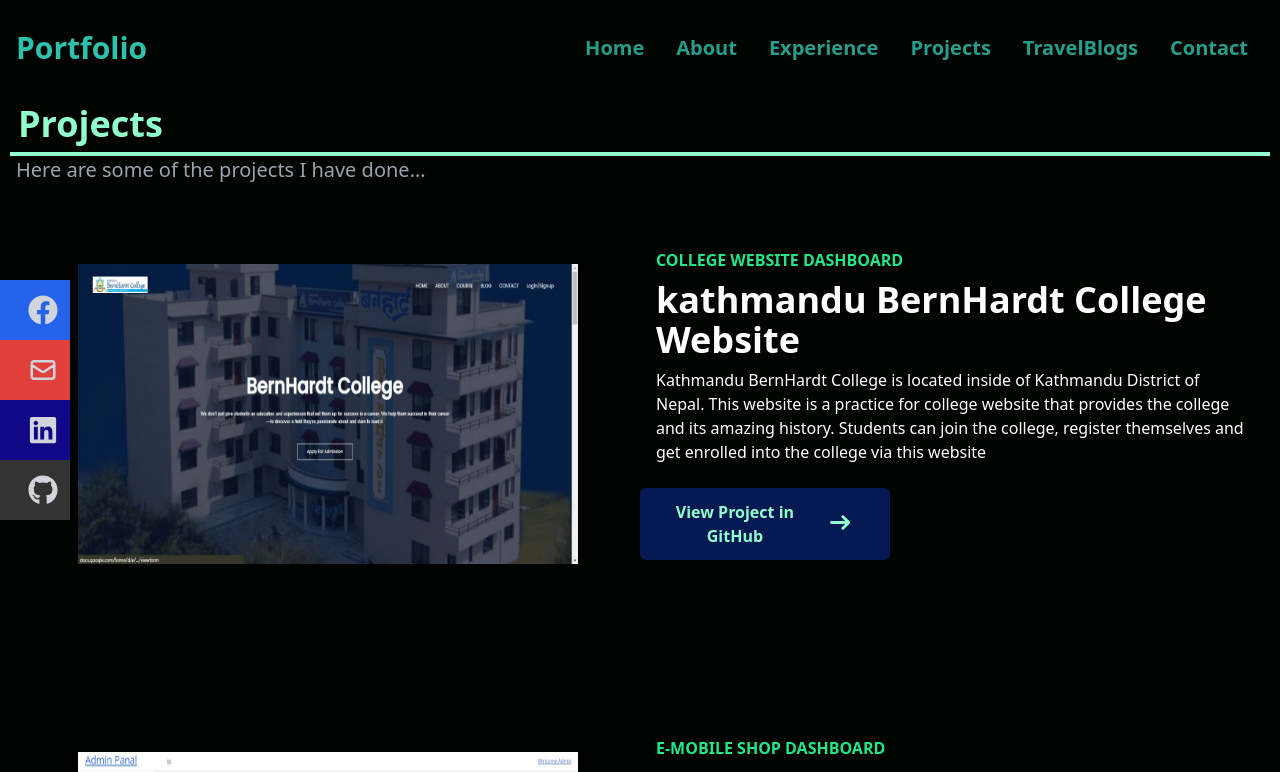
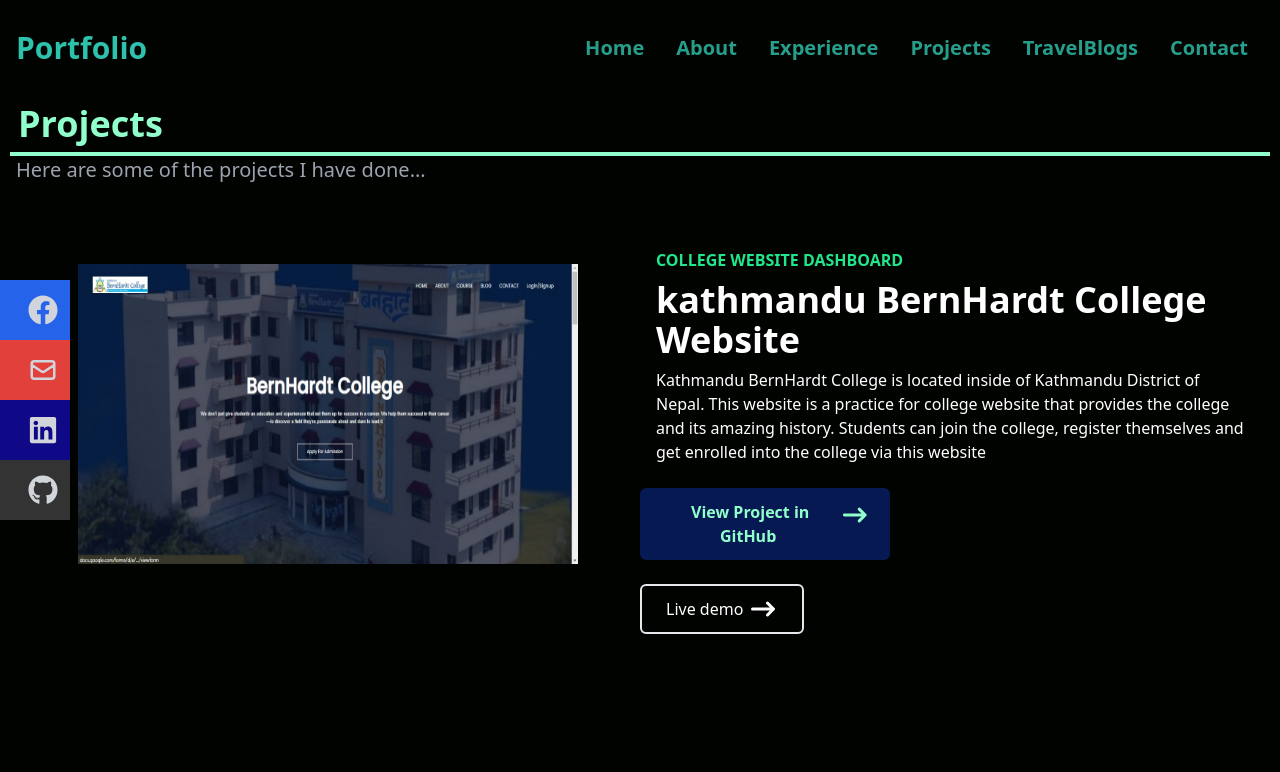
Before and after one commit to Bishal007-eng/portfolio, a React (Create React App) app: page /Projects in a window 1280 px wide. Shown: the top 772 px of the page. Built offline with nearby package versions, Linux system fonts and the light colour scheme.

Commit message:
Project setup for Deployment success

```diff
--- a/src/Components/Project.js
+++ b/src/Components/Project.js
@@ -9,6 +9,8 @@
 import TextUtility from '../images/textUtility.jpg';
 import RecipeBook from '../images/RecipeBook.jpg';
 import projectDatabase from './projectDatabase.json';
+
+import { HiArrowNarrowRight } from 'react-icons/hi'
 
 
 export default function Project() {
@@ -72,23 +74,20 @@
               <p className='mx-4'>
                 {d.Description}
               </p>
-              <a href='https://github.com/Bishal007-eng/CollegeWebSite.git'>
-                <button className='bg-[#071952] w-[250px] flex rounded-md font-bold my-6 mx-auto md:mx-0 px-5 py-3 text-[#91ffcb]'>
-                  View Project in GitHub
-                  <svg
-                    className="mx-5 w-6 h-[45px] text-white-800 dark:text-white"
-                    aria-hidden="true" xmlns="http://www.w3.org/2000/svg"
-                    fill="none"
-                    viewBox="0 0 14 10"
-                  >
-                    <path
-                      stroke="currentColor"
-                      stroke-linecap="round"
-                      stroke-linejoin="round"
-                      stroke-width="2"
-                      d="M1 5h12m0 0L9 1m4 4L9 9"
-                    />
-                  </svg>
+
+              <a href={d.ProjectLink}>
+                <button className='bg-[#071952] w-[250px] flex rounded-md font-bold mt-6 mx-auto md:mx-0 px-5 py-3 text-[#91ffcb]'>
+                  View Project in GitHub&nbsp;<HiArrowNarrowRight size={30} />
+                </button>
+
+
+              </a>
+              <a href={d.Deploy}>
+                <button
+                  className='text-white border-2 px-6 py-2 mt-6 flex items-center rounded-md hover:bg-[#91ffcb] hover:text-black hover:font-bold'>
+                    Live demo&nbsp;<HiArrowNarrowRight size={30}
+                  />
+
                 </button>
               </a>
             </div>
--- a/src/Components/projectDatabase.json
+++ b/src/Components/projectDatabase.json
@@ -6,7 +6,8 @@
       "heading": "College website Dashboard" ,
       "SubHeading": "kathmandu BernHardt College Website" ,
       "Description": "Kathmandu BernHardt College is located inside of Kathmandu District of Nepal. This website is a practice for college website that provides the college and its amazing history. Students can join the college, register themselves and get enrolled into the college via this website" ,
-      "ProjectLink": "https://github.com/Bishal007-eng/CollegeWebSite.git"
+      "ProjectLink": "https://github.com/Bishal007-eng/CollegeWebSite.git",
+      "Deploy": ""
     },
 
     {
@@ -15,7 +16,8 @@
       "heading": "E-Mobile Shop Dashboard" ,
       "SubHeading": "Online Mobile Phone Shopping  Website" ,
       "Description": "E-mobile Shop is an online mobile shopping platform that sells verity of mobile phones and their corresponding products. Users can view the products in our dashboard or via a specific brand like 'Samsung','Apple','Vivo' etc. There is a wide range of products to choose from. Moreover, users can also add their desired products to their wishlist and purchase them later from the wishlist directly. Users can also choose their mode of pay i.e either via Cash on Delivery or Online payment method. There is also a different section for admins to keep track of the stock and also about users order and queries. Admin can respond to the queries of the users and help them to get a good user experience. The system was made using Bootstrap, HTML, CSS, JavaScript, and AJAX." ,
-      "ProjectLink": "https://github.com/Bishal007-eng/E-MobileStore.git  "
+      "ProjectLink": "https://github.com/Bishal007-eng/E-MobileStore.git  ",
+      "Deploy": ""
     },
 
     {
@@ -24,7 +26,8 @@
       "heading": "Hotel Reservation System Dashboard" ,
       "SubHeading": "Online Hotel Reservation Website" ,
       "Description": "Hotel reservation system is a replicate system of Nepal's one of the most famous and leading Hotel industry 'Soaltee Hotel'. This system has different sections to look for. Users can Register thyself to the system which allows them to make the reservation of their desired rooms. The system is loaded with functionalities such as email and OTP verification, Forget Password Functionalities, Online Payment System, Room reservation and Query section to ask questions. Similarly, Admin is the one who controls the backend of the system. They can add or delete rooms, set the activity of the room and let users know if the room is available or is reserved. They manage the carousels of the hotel and answers to users queries. The system was made using Bootstrap, HTML, CSS, JavaScript, SendGrid(For Email verification and forgot password Functionality), and AJAX." ,
-      "ProjectLink": "https://github.com/Bishal007-eng/Hotel-Reservation.git"
+      "ProjectLink": "https://github.com/Bishal007-eng/Hotel-Reservation.git",
+      "Deploy": ""
     },
     {
       "id": 4,
@@ -32,7 +35,8 @@
       "heading": "Weather App " ,
       "SubHeading": "Weather Around the World App Using React" ,
       "Description": "Weather App is a ReactJs App that show the weather around the world. The app can display weathers like Clear, Rainy, Snowing, Cloudy, Hazy, Foggy etc. The App uses an API called OpenWeatherMap that provides Real world data which is used to display the weather of the particular area. The app also displays the weather Temperature of the moment which is really helpful. The app uses Pretty smooth and and interactive UI for users convince. The App is based on ReactJs." ,
-      "ProjectLink": "https://github.com/Bishal007-eng/Weather-App.git"
+      "ProjectLink": "https://github.com/Bishal007-eng/Weather-App.git",
+      "Deploy": ""
     },
     {
       "id": 5,
@@ -40,7 +44,8 @@
       "heading": "To-Do App " ,
       "SubHeading": "Daily To-do tasks App Using React" ,
       "Description": "This is a Daily To-Do tasks application where user can Add their tasks of the day and then delete them once they are completed.This is a really helpful app considering the fact that people can set their tasks and descriptions accordingly. The app uses Pretty smooth and and interactive UI for users convince. The App is based on ReactJs and uses Browser's Local Storage for storing users data which user can delete once they are completed from the app itself." ,
-      "ProjectLink": "https://github.com/Bishal007-eng/ToDo-App.git"
+      "ProjectLink": "https://github.com/Bishal007-eng/ToDo-App.git",
+      "Deploy": "https://to-do-app-ebon-chi-15.vercel.app/"
     },
     {
       "id": 6,
@@ -48,15 +53,17 @@
       "heading": "Text Editor " ,
       "SubHeading": "Text Editor App Using React" ,
       "Description": "This is my first React Project. This Project is a simple text manipulator which is capable of manipulating texts such as conversion to UPPER and LOWER CASES, Clear Extra Spaces, Redo, Preview and more. User can also keep track of number of words and characters. User can also toggle between Dark/Light mode of better user experience. This app uses bootstrap for styling and ReactJs." ,
-      "ProjectLink": "https://github.com/Bishal007-eng/RecipeBook.git"
+      "ProjectLink": "https://github.com/Bishal007-eng/RecipeBook.git",
+      "Deploy": "https://text-editor-react-pi.vercel.app/"
     },
     {
-      "id": 6,
+      "id": 7,
       "path": "../images/RecipeBook.jpg",
       "heading": "Recipe Book " ,
       "SubHeading": "Recipe Book App Using React" ,
       "Description": "This is my latest React Project. This Project is a simple Recipe book or a Recipe Finder app that gives users some amazing recipes that they can prepare at their homes. This app has search functionality, Details of the recipe with ratings, and also ingredient details to make the dish. The API for the project was taken from 'https://forkify-api.herokuapp.com' website which required no API KEY. The project was made with ReactJS, Semantic UI for UI designs and some other CSS properties for Responsiveness." ,
-      "ProjectLink": "https://github.com/Bishal007-eng/TextEditor-React.git"
+      "ProjectLink": "https://github.com/Bishal007-eng/TextEditor-React.git",
+      "Deploy": "https://recipe-book-sage.vercel.app/"
     }
   ]
 }
```
